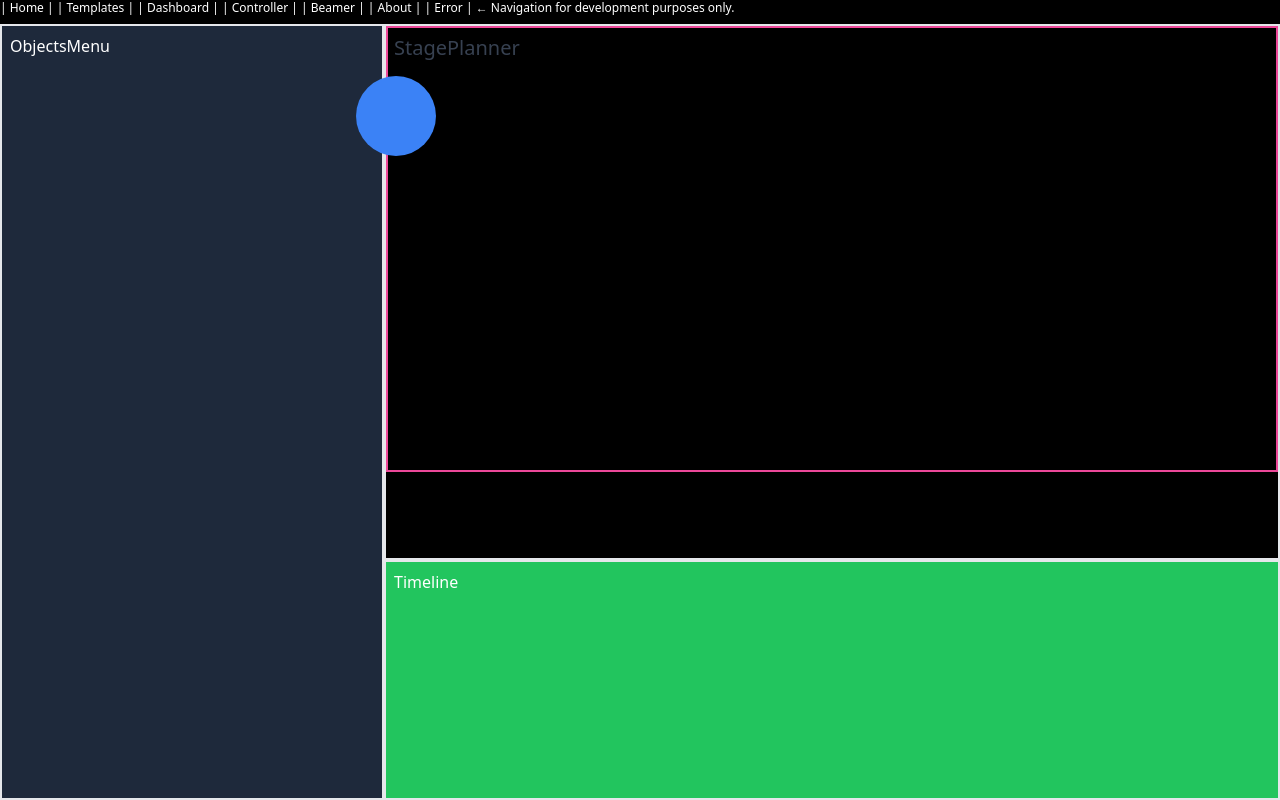
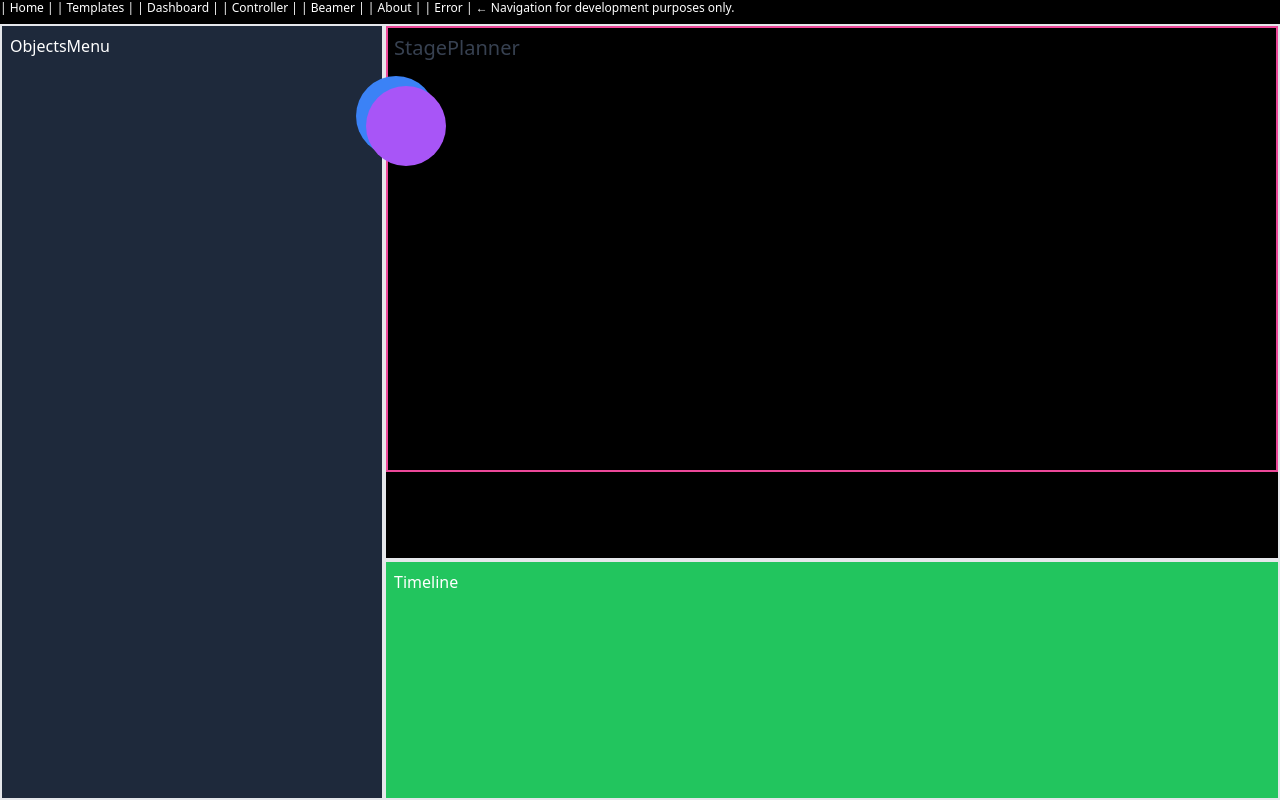
Before and after one commit to Lukileila/stagebeam, a React (Vite) app in the folder frontend/: page /controller in a window 1280 px wide. Built offline with nearby package versions, Linux system fonts and the light colour scheme.

Commit message:
adding relative coordinates

```diff
--- a/frontend/src/components/StagePlanner.jsx
+++ b/frontend/src/components/StagePlanner.jsx
@@ -1,6 +1,6 @@
 import { useEffect, useRef, useState } from "react";
 
-export const StagePlanner = ({ spotlight, setspotlight, projectionAspectRatio }) => {
+export const StagePlanner = ({ spotlight, setspotlight, projectionAspectRatio, ratioCoords, setRatioCoords }) => {
 
     const stageContainer = useRef();
     const [stageDimensions, setStageDimensions] = useState();
@@ -17,8 +17,13 @@ export const StagePlanner = ({ spotlight, setspotlight, projectionAspectRatio })
 
     const stopDrag = (e) => {
         e.target.classList.remove('opacity-40');
+
         let x = e.clientX  -stageDimensions.left ;
-        let y = e.clientY  - stageDimensions.top ;
+        let y = e.clientY  -stageDimensions.top ;
+
+        let relx = (e.clientX  -stageDimensions.left) ;
+        let rely = (e.clientY  -stageDimensions.top) ;
+
         console.log("stageDimension from stopDrag:",stageDimensions); //returns valid getBoundingClientRect
 
         setspotlight({ x, y });
@@ -33,16 +38,14 @@ export const StagePlanner = ({ spotlight, setspotlight, projectionAspectRatio })
     };
 
     return (
-        <div
-        className='fixed bg-black top-[3vh] h-[67vh] left-[30vw] w-[70vw] border-2 overflow-visible /* group/canvas */ z-1'
+        <div className='fixed bg-black top-[3vh] h-[67vh] left-[30vw] w-[70vw] border-2 overflow-visible /* group/canvas */ z-1'
              ref={stageContainer}
-
-     /*    onDragOver={(e) => {
-            e.preventDefault();
-        }} */
+       /*      onDragOver={(e) => { e.preventDefault(); }} If default is prevented, the coordinates get all messed up*/
         >
 
             <h1 className='absolute text-gray-700 p-2 text-xl'>StagePlanner</h1>
+
+            <div className=" bg-tansparent border-2 border-pink-500 {w-full} z-30 mt-auto my-auto" style={{aspectRatio:projectionAspectRatio}}>
                 <div
                     className='bg-blue-500 w-20 aspect-square rounded-full cursor-grab absolute -translate-x-[50%] -translate-y-[50%] z-10'
                     style={{
@@ -53,7 +56,17 @@ export const StagePlanner = ({ spotlight, setspotlight, projectionAspectRatio })
                     onDragStart={dragLight}
                     onDragEnd={stopDrag}
                 ></div>
-                <div className=" bg-tansparent border-2 border-pink-500 w-full z-30 mt-auto my-auto" style={{aspectRatio:projectionAspectRatio}}> </div>
+                <div
+                    className='bg-purple-500 w-20 aspect-square rounded-full cursor-grab absolute -translate-x-[50%] -translate-y-[50%] z-10'
+                    style={{
+                    top: spotlight.y +10+ 'px',
+                    left: spotlight.x +10+ 'px',
+                    }}
+                    draggable
+                    onDragStart={dragLight}
+                    onDragEnd={stopDrag}
+                ></div>
+            </div>
         </div>
     );
 }
--- a/frontend/src/components/Workspace.jsx
+++ b/frontend/src/components/Workspace.jsx
@@ -11,6 +11,11 @@ export const Workspace = () => {
         y: 40,
     });
 
+    const [ratioCoords, setRatioCoords] = useState({
+        x: 0.5,
+        y: 0.5,
+    });
+
     const [projectionAspectRatio, setProjectionAspectRatio] = useState(1);
 
 
@@ -19,12 +24,14 @@ export const Workspace = () => {
         const { key, newValue } = e;
         if (key === 'light') {
             setspotlight(JSON.parse(newValue));
+        } else if (key === 'ratioCoords') {
+            setRatioCoords(JSON.parse(newValue));
         } else if (key ==='projectionAspectRatio'){
             setProjectionAspectRatio(newValue);
         }
     };
 
- //Event Listener
+ //Event Listener, listening to storage updates
     useEffect(() => {
 
         setspotlight(
@@ -33,6 +40,9 @@ export const Workspace = () => {
         setProjectionAspectRatio(
             localStorage.getItem('projectionAspectRatio') ?? 2
         );
+        setRatioCoords(
+            localStorage.getItem('ratioCoords') ?? { x: 0.5, y: 0.5,}
+        );
 
         window.addEventListener('storage', onStorageUpdate);
         return () => {
@@ -40,6 +50,7 @@ export const Workspace = () => {
         };
     }, []);
 
+ //Console logging a state as it changes
     useEffect(() => {
    console.log("projectionAspectRatio State is:",projectionAspectRatio)
     }, [projectionAspectRatio]);
@@ -50,6 +61,8 @@ export const Workspace = () => {
             <StagePlanner
                 spotlight={spotlight}
                 setspotlight={setspotlight}
+                ratioCoords={ratioCoords}
+                setRatioCoords={setRatioCoords}
                 projectionAspectRatio={projectionAspectRatio}
                 setProjectionAspectRatio={setProjectionAspectRatio}
             />
```
Lines whose indentation alone changed are shown as unchanged.
